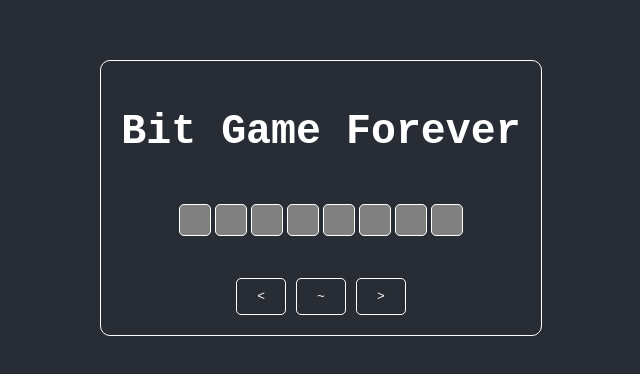
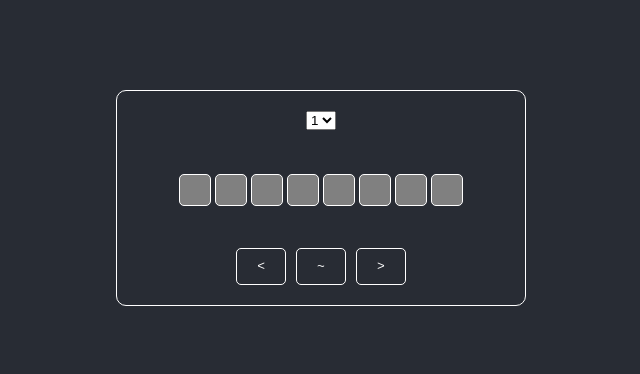
Before and after one commit to xockcin/bitgame-forever, a React (Vite) app: page / in a window 1280 px wide. Shown: the part 202-576 px from the top of the page, without its empty margins (319-959 px from the left). Built offline with nearby package versions, Linux system fonts and the light colour scheme.

Commit message:
level select exists but is not finished

```diff
--- a/src/App.tsx
+++ b/src/App.tsx
@@ -8,11 +8,23 @@ function App() {
   const [mainByte, setMainByte] = useState(0)
   const [stack, setStack] = useState<number[]>([])
   const [bitmoves, setBitmoves] = useState<string[]>(["<", "~", ">"])
+  const [level, setLevel] = useState<number>(1)
 
   return (
     <>
       <div className="App">
-        <h1>Bit Game Forever</h1>
+        <div className='level-container'>
+          <select
+            value={level}
+            onChange={e => setLevel(+e.target.value)}
+          >
+            <option value="1">{1}</option>
+            <option value="2">{2}</option>
+          </select>
+        </div>
+        <div className="stack-container">
+
+        </div>
         <div className="byte-container">
           <Byte value={mainByte} />
         </div>
```
Also changed, not shown: src/components/LevelSelect.tsx (added).
